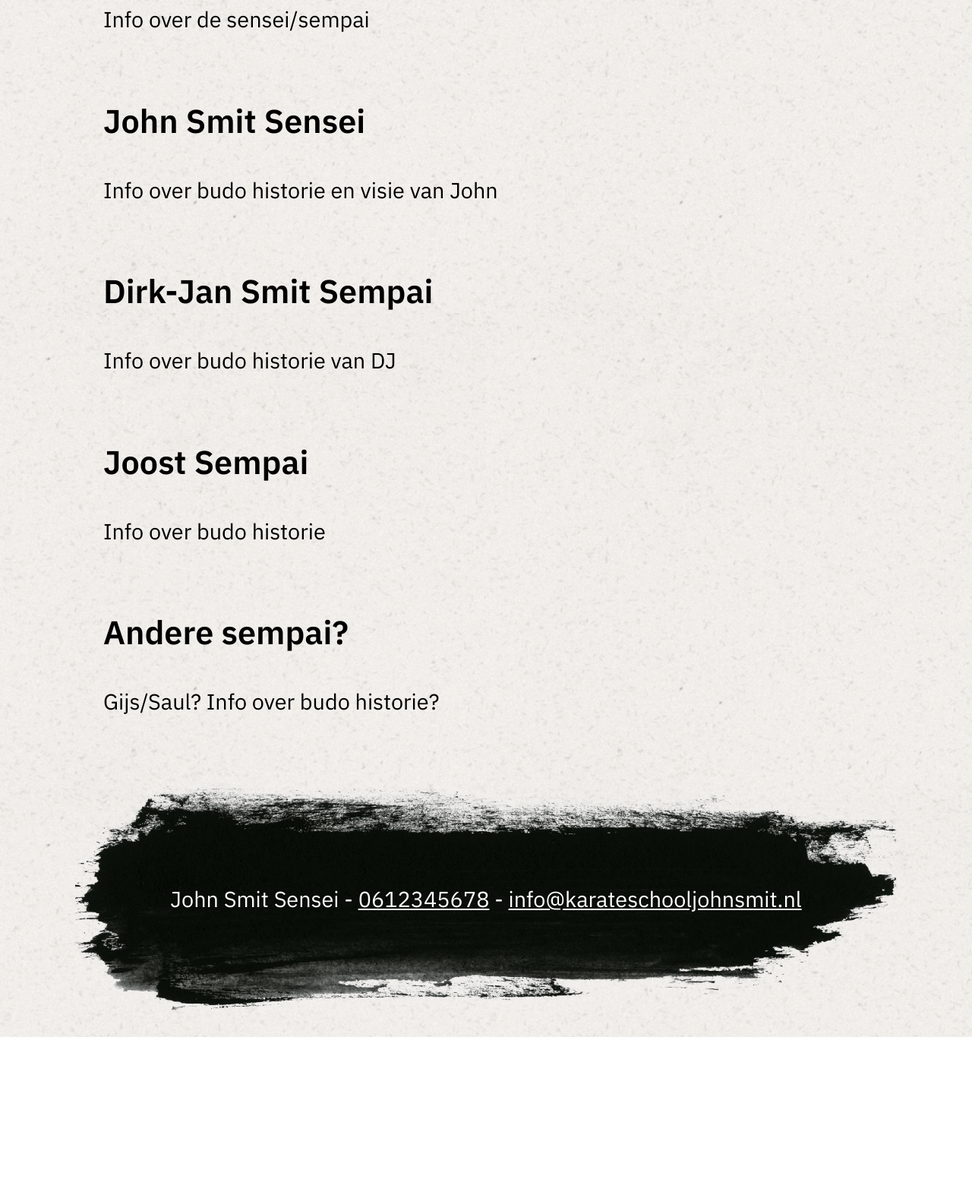
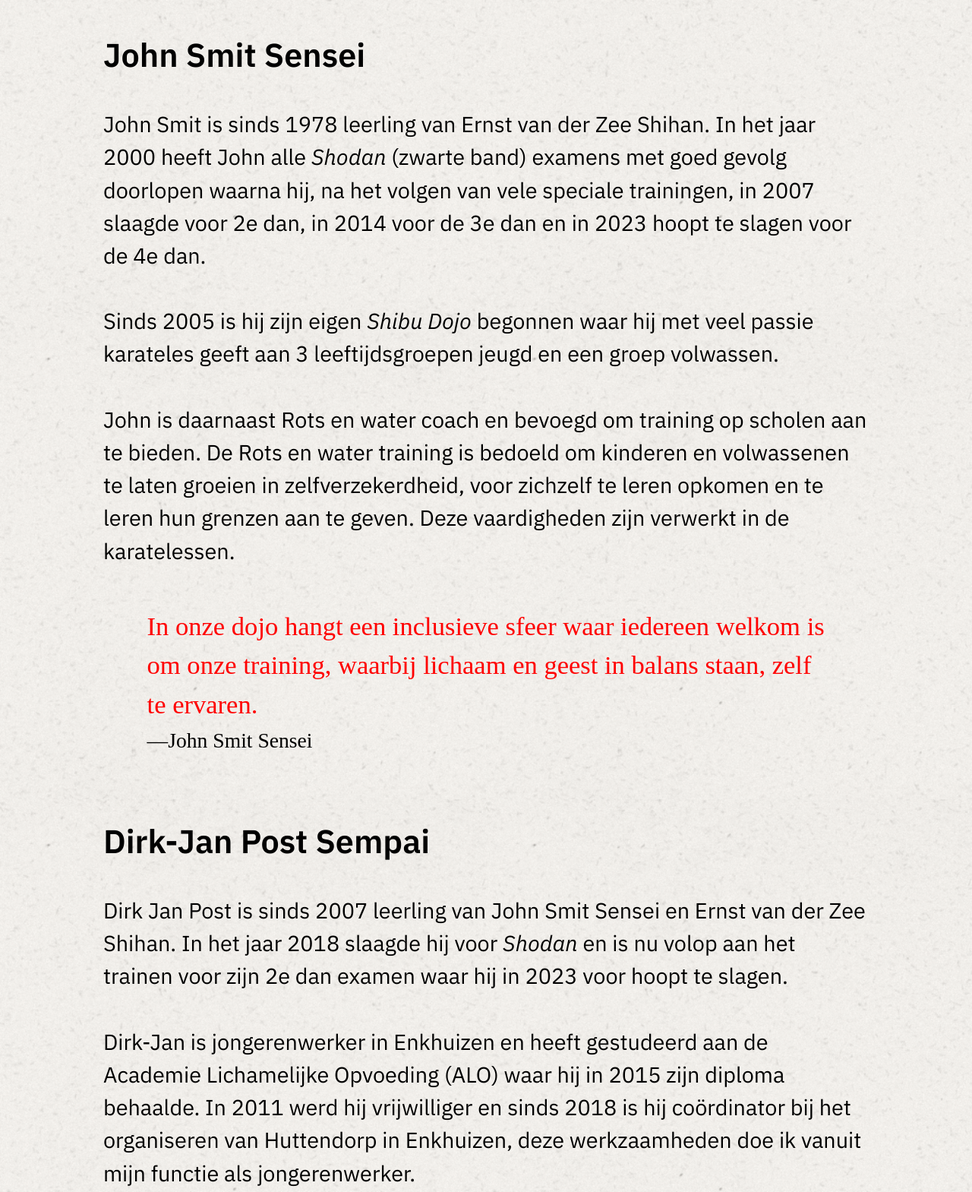
Before and after one commit to karateschooljohnsmit/karateschooljohnsmit.nl, an Eleventy site: page src/pages/dojo.md in a window 1280 px wide. Shown: the part 868-2437 px from the top of the page at 76% size. Before the commit the page ends 2233 px from the top, so only its background shows below. Built offline with nearby package versions, Linux system fonts and the light colour scheme; Eleventy itself is replaced by a stand-in of ours; files that its build step writes are made by us from their sources; a web font is replaced by a local one; what prettier would draw is missing.

Commit message:
Updated trainer info

```diff
--- a/src/pages/dojo.md
+++ b/src/pages/dojo.md
@@ -4,20 +4,18 @@ title: Dojo
 
 Info over onze dojo, trainingslocatie(s) en lestijden (met links naar google maps).
 
-Info over de sensei/sempai
-
 ## John Smit Sensei
 
-Info over budo historie en visie van John
+John Smit is sinds 1978 leerling van Ernst van der Zee Shihan. In het jaar 2000 heeft John alle _Shodan_ (zwarte band) examens met goed gevolg doorlopen waarna hij, na het volgen van vele speciale trainingen, in 2007 slaagde voor 2e dan, in 2014 voor de 3e dan en in 2023 hoopt te slagen voor de 4e dan.
 
-## Dirk-Jan Smit Sempai
+Sinds 2005 is hij zijn eigen _Shibu Dojo_ begonnen waar hij met veel passie karateles geeft aan 3 leeftijdsgroepen jeugd en een groep volwassen.
 
-Info over budo historie van DJ
+John is daarnaast Rots en water coach en bevoegd om training op scholen aan te bieden. De Rots en water training is bedoeld om kinderen en volwassenen te laten groeien in zelfverzekerdheid, voor zichzelf te leren opkomen en te leren hun grenzen aan te geven. Deze vaardigheden zijn verwerkt in de karatelessen.
 
-## Joost Sempai
+> In onze dojo hangt een inclusieve sfeer waar iedereen welkom is om onze training, waarbij lichaam en geest in balans staan, zelf te ervaren. <cite>John Smit Sensei</cite>
 
-Info over budo historie
+## Dirk-Jan Post Sempai
 
-## Andere sempai?
+Dirk Jan Post is sinds 2007 leerling van John Smit Sensei en Ernst van der Zee Shihan. In het jaar 2018 slaagde hij voor _Shodan_ en is nu volop aan het trainen voor zijn 2e dan examen waar hij in 2023 voor hoopt te slagen.
 
-Gijs/Saul? Info over budo historie?
+Dirk-Jan is jongerenwerker in Enkhuizen en heeft gestudeerd aan de Academie Lichamelijke Opvoeding (ALO) waar hij in 2015 zijn diploma behaalde. In 2011 werd hij vrijwilliger en sinds 2018 is hij coördinator bij het organiseren van Huttendorp in Enkhuizen, deze werkzaamheden doe ik vanuit mijn functie als jongerenwerker.
```
